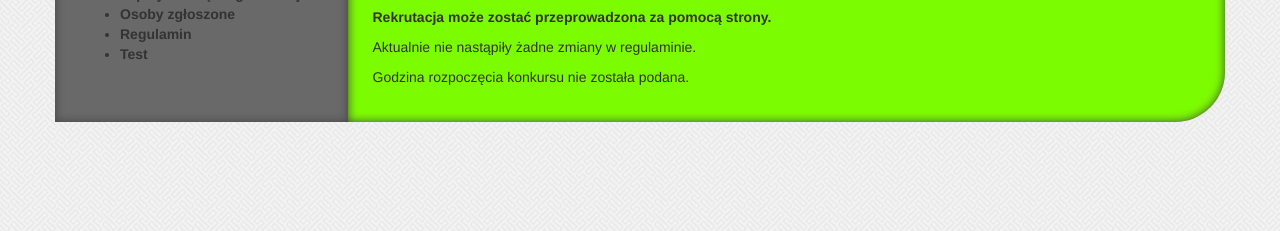
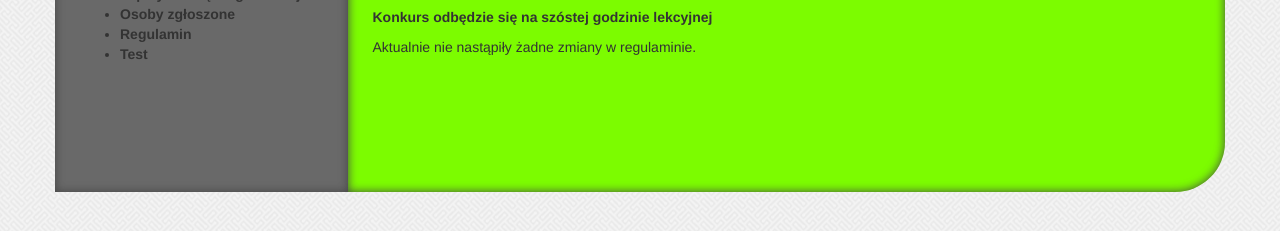
Before and after one commit to IDontEvenCarem/Konkursu_szkola, a plain HTML site: page index.html in a window 1280 px wide. Shown: the part 151-382 px from the top of the page. Drawn offline with Linux system fonts and the light colour scheme.

Commit message:
Zmiana tekstu w index.html

```diff
--- a/index.html
+++ b/index.html
@@ -36,9 +36,9 @@
         </div>
         <div class="col-md-9 main-area shadow">
             <h2 class="text-center">Wiadomości</h2>
-            <p><strong>Rekrutacja może zostać przeprowadzona za pomocą strony.</strong></p>
+            <p><strong>Konkurs odbędzie się na szóstej godzinie lekcyjnej</strong></p>
             <p>Aktualnie nie nastąpiły żadne zmiany w regulaminie.</p>
-            <p>Godzina rozpoczęcia konkursu nie została podana.</p>
+            <br><br><br><br><br>
 
         </div>
     </div>
```
